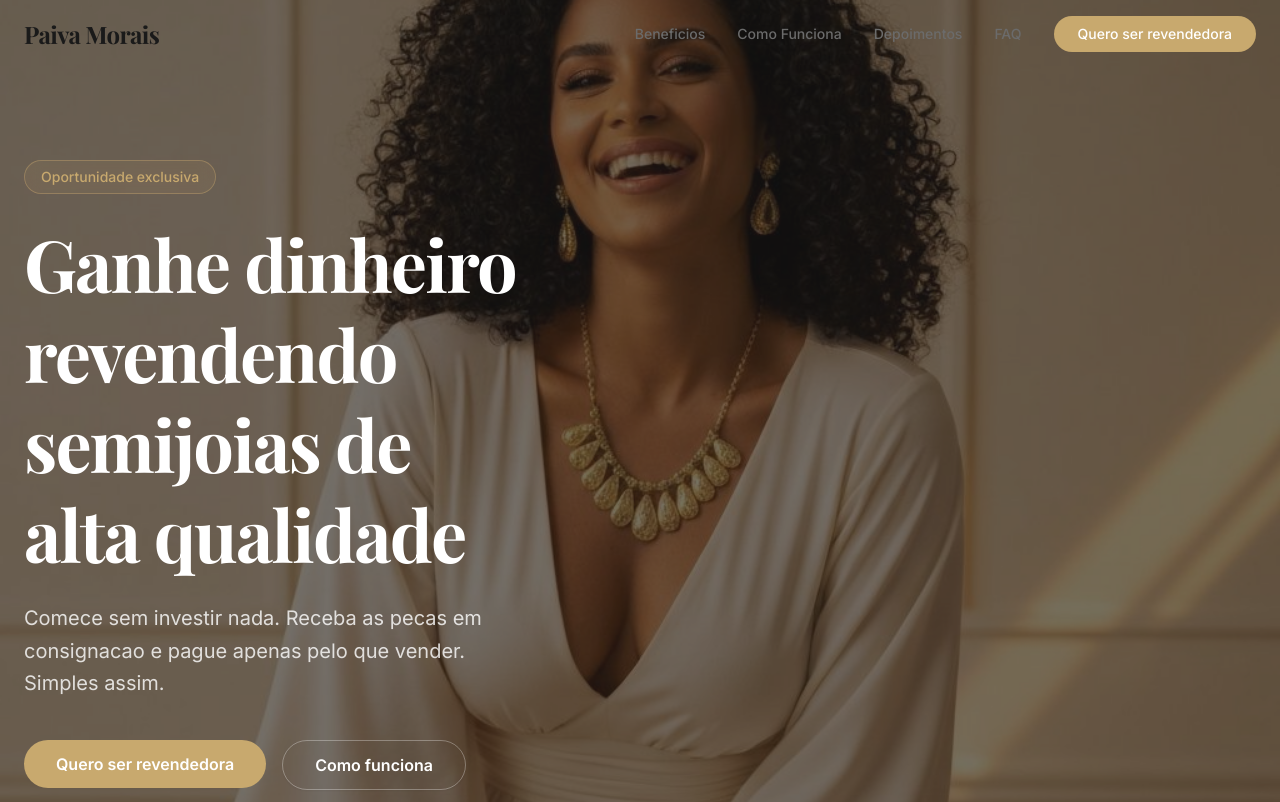
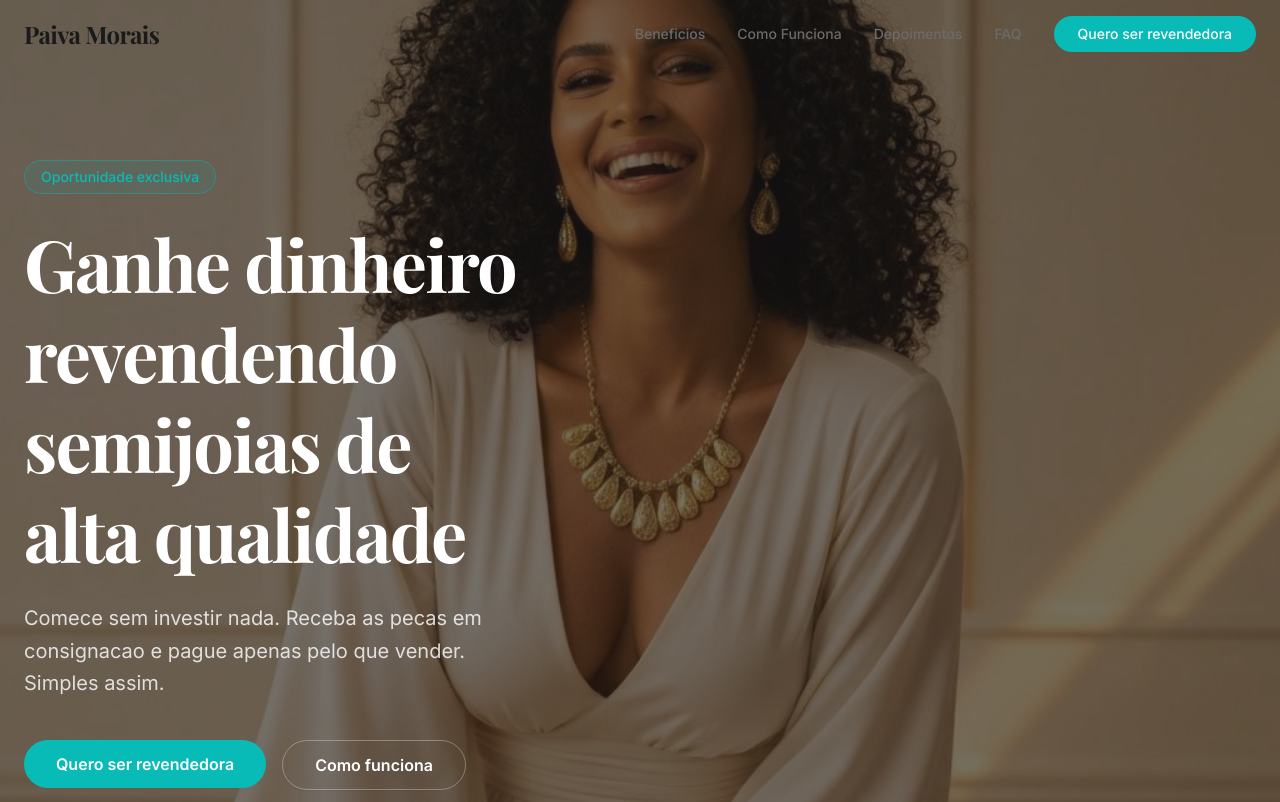
Before and after one commit to ishelp-lab/paiva-morais, a Next.js app: page / in a window 1280 px wide. Shown: the top 802 px of the page. Built offline with nearby package versions, Linux system fonts and the light colour scheme; a web font is replaced by a local one.

Commit message:
Atualização

```diff
--- a/app/globals.css
+++ b/app/globals.css
@@ -10,7 +10,7 @@
   --card-foreground: #1A1A1A;
   --popover: #FFFFFF;
   --popover-foreground: #1A1A1A;
-  --primary: #C8A96E;
+  --primary: #08BBB7;
   --primary-foreground: #FFFFFF;
   --secondary: #F5F0EB;
   --secondary-foreground: #1A1A1A;
@@ -22,8 +22,8 @@
   --destructive-foreground: #DC2626;
   --border: #E8E0D6;
   --input: #E8E0D6;
-  --ring: #C8A96E;
-  --chart-1: #C8A96E;
+  --ring: #08BBB7;
+  --chart-1: #08BBB7;
   --chart-2: #1A1A1A;
   --chart-3: #6B6B6B;
   --chart-4: #E8E0D6;
@@ -31,12 +31,12 @@
   --radius: 0.75rem;
   --sidebar: #FAF8F5;
   --sidebar-foreground: #1A1A1A;
-  --sidebar-primary: #C8A96E;
+  --sidebar-primary: #08BBB7;
   --sidebar-primary-foreground: #FFFFFF;
   --sidebar-accent: #F5F0EB;
   --sidebar-accent-foreground: #1A1A1A;
   --sidebar-border: #E8E0D6;
-  --sidebar-ring: #C8A96E;
+  --sidebar-ring: #08BBB7;
 }
 
 .dark {
@@ -46,32 +46,32 @@
   --card-foreground: #FAF8F5;
   --popover: #262626;
   --popover-foreground: #FAF8F5;
-  --primary: #C8A96E;
+  --primary: #08BBB7;
   --primary-foreground: #FFFFFF;
   --secondary: #333333;
   --secondary-foreground: #FAF8F5;
   --muted: #333333;
   --muted-foreground: #9A9A9A;
-  --accent: #C8A96E;
+  --accent: #08BBB7;
   --accent-foreground: #1A1A1A;
   --destructive: #DC2626;
   --destructive-foreground: #DC2626;
   --border: #333333;
   --input: #333333;
-  --ring: #C8A96E;
-  --chart-1: #C8A96E;
+  --ring: #08BBB7;
+  --chart-1: #08BBB7;
   --chart-2: #FAF8F5;
   --chart-3: #9A9A9A;
   --chart-4: #333333;
   --chart-5: #262626;
   --sidebar: #1A1A1A;
   --sidebar-foreground: #FAF8F5;
-  --sidebar-primary: #C8A96E;
+  --sidebar-primary: #08BBB7;
   --sidebar-primary-foreground: #FFFFFF;
   --sidebar-accent: #333333;
   --sidebar-accent-foreground: #FAF8F5;
   --sidebar-border: #333333;
-  --sidebar-ring: #C8A96E;
+  --sidebar-ring: #08BBB7;
 }
 
 @theme inline {
```
